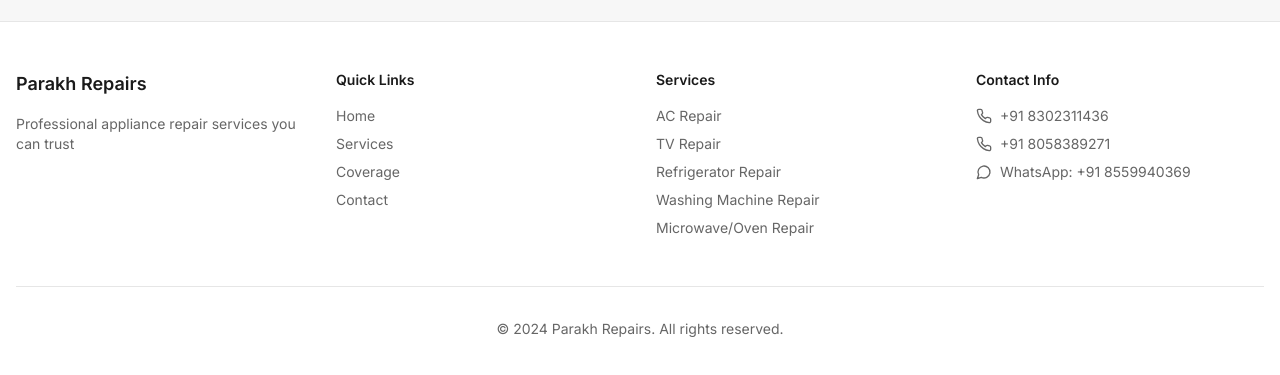
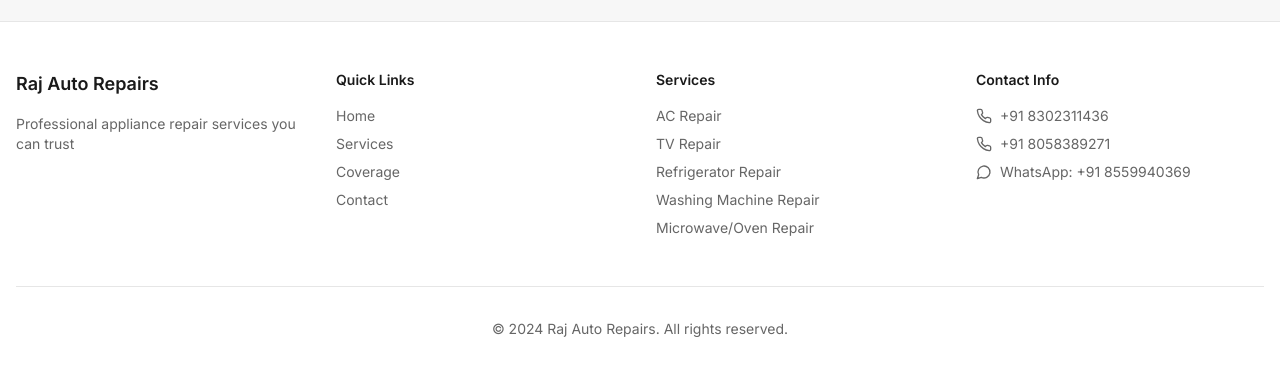
Before and after one commit to AdityaRAJHI/raj-repair, a React (Vite) app: page / in a window 1280 px wide. Shown: the part 2749-3124 px from the top of the page. Built offline with nearby package versions, Linux system fonts and the light colour scheme.

Commit message:
Update company name to Raj Auto Repairs
Changed all instances of "Parakh Repairs" to "Raj Auto Repairs" in the footer and header components to reflect the correct branding.
[skip gpt_engineer]

```diff
--- a/src/components/Footer.tsx
+++ b/src/components/Footer.tsx
@@ -8,7 +8,7 @@ const Footer = () => {
       <div className="container mx-auto px-4 py-12">
         <div className="grid grid-cols-1 md:grid-cols-4 gap-8">
           <div className="space-y-4">
-            <h3 className="text-lg font-semibold">Parakh Repairs</h3>
+            <h3 className="text-lg font-semibold">Raj Auto Repairs</h3>
             <p className="text-sm text-muted-foreground">
               Professional appliance repair services you can trust
             </p>
@@ -51,7 +51,7 @@ const Footer = () => {
           </div>
         </div>
         <div className="border-t mt-12 pt-8 text-center text-sm text-muted-foreground">
-          <p>&copy; {currentYear} Parakh Repairs. All rights reserved.</p>
+          <p>&copy; {currentYear} Raj Auto Repairs. All rights reserved.</p>
         </div>
       </div>
     </footer>
```
